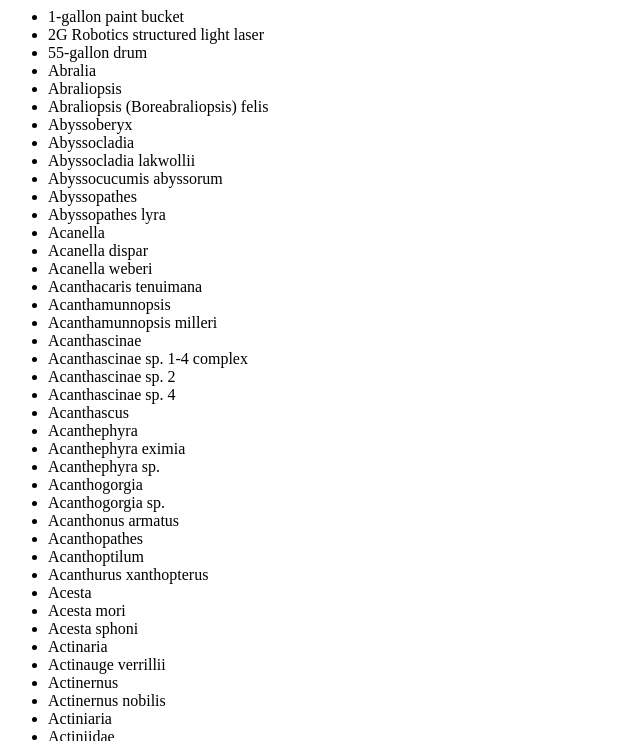
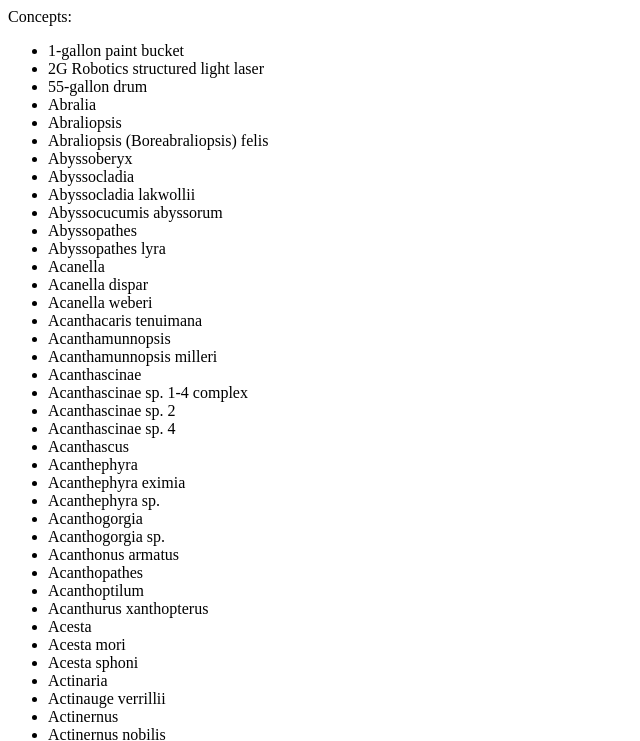
Before and after one commit to acmyu/acmyu.github.io, a plain HTML site: page files/concepts.html in a window 1280 px wide. Shown: the top 741 px of the page, without its empty margins (0-640 px from the left). Drawn offline with Linux system fonts and the light colour scheme.

Commit message:
concepts.html

```diff
--- a/files/concepts.html
+++ b/files/concepts.html
@@ -1,4 +1,5 @@
 <html>
+<p>Concepts: </p>
 <ul>
 <li>1-gallon paint bucket</li>
 <li>2G Robotics structured light laser</li>
```
